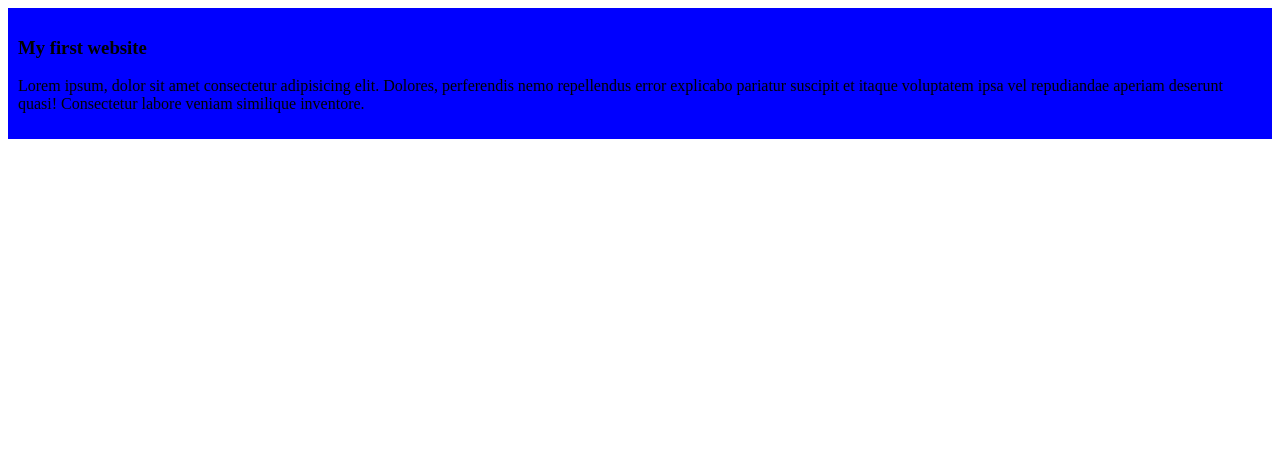
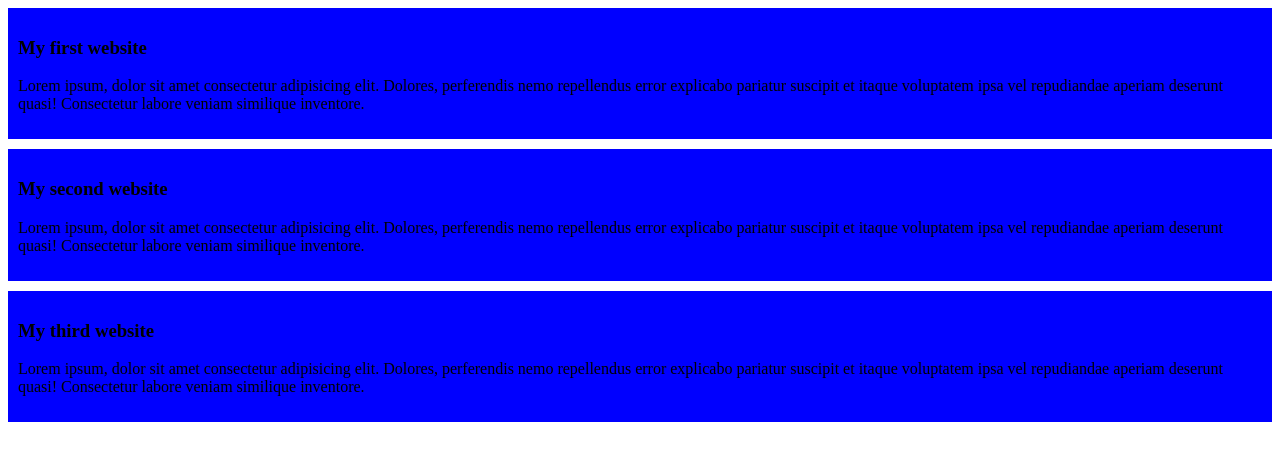
Before and after one commit to Afik047/My-simple-website, a plain HTML site: page index.html in a window 1280 px wide. Drawn offline with Linux system fonts and the light colour scheme.

Commit message:
added second and third fr this time!

```diff
--- a/index.html
+++ b/index.html
@@ -11,6 +11,14 @@
         <h3>My first website</h3>
         <p>Lorem ipsum, dolor sit amet consectetur adipisicing elit. Dolores, perferendis nemo repellendus error explicabo pariatur suscipit et itaque voluptatem ipsa vel repudiandae aperiam deserunt quasi! Consectetur labore veniam similique inventore.</p>
     </div>
+    <div>
+        <h3>My second website</h3>
+        <p>Lorem ipsum, dolor sit amet consectetur adipisicing elit. Dolores, perferendis nemo repellendus error explicabo pariatur suscipit et itaque voluptatem ipsa vel repudiandae aperiam deserunt quasi! Consectetur labore veniam similique inventore.</p>
+    </div>
+    <div>
+        <h3>My third website</h3>
+        <p>Lorem ipsum, dolor sit amet consectetur adipisicing elit. Dolores, perferendis nemo repellendus error explicabo pariatur suscipit et itaque voluptatem ipsa vel repudiandae aperiam deserunt quasi! Consectetur labore veniam similique inventore.</p>
+    </div>
 
 </body>
 </html>
--- a/styles/blog.css
+++ b/styles/blog.css
@@ -2,4 +2,5 @@ div{
     background-color: blue;
     background-blend-mode: darken;
     padding: 10px;
+    margin-bottom: 10px;
 }
```
